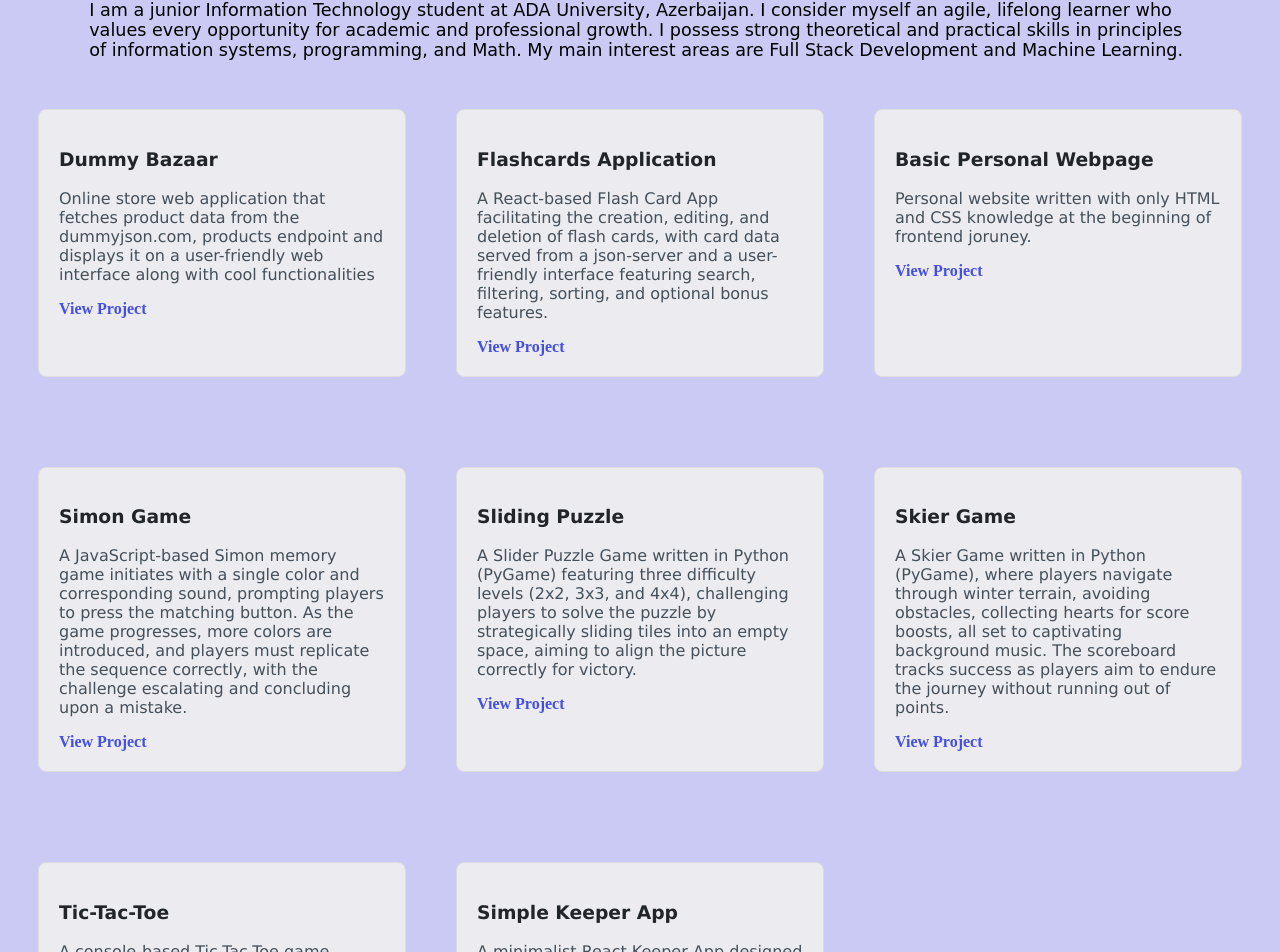
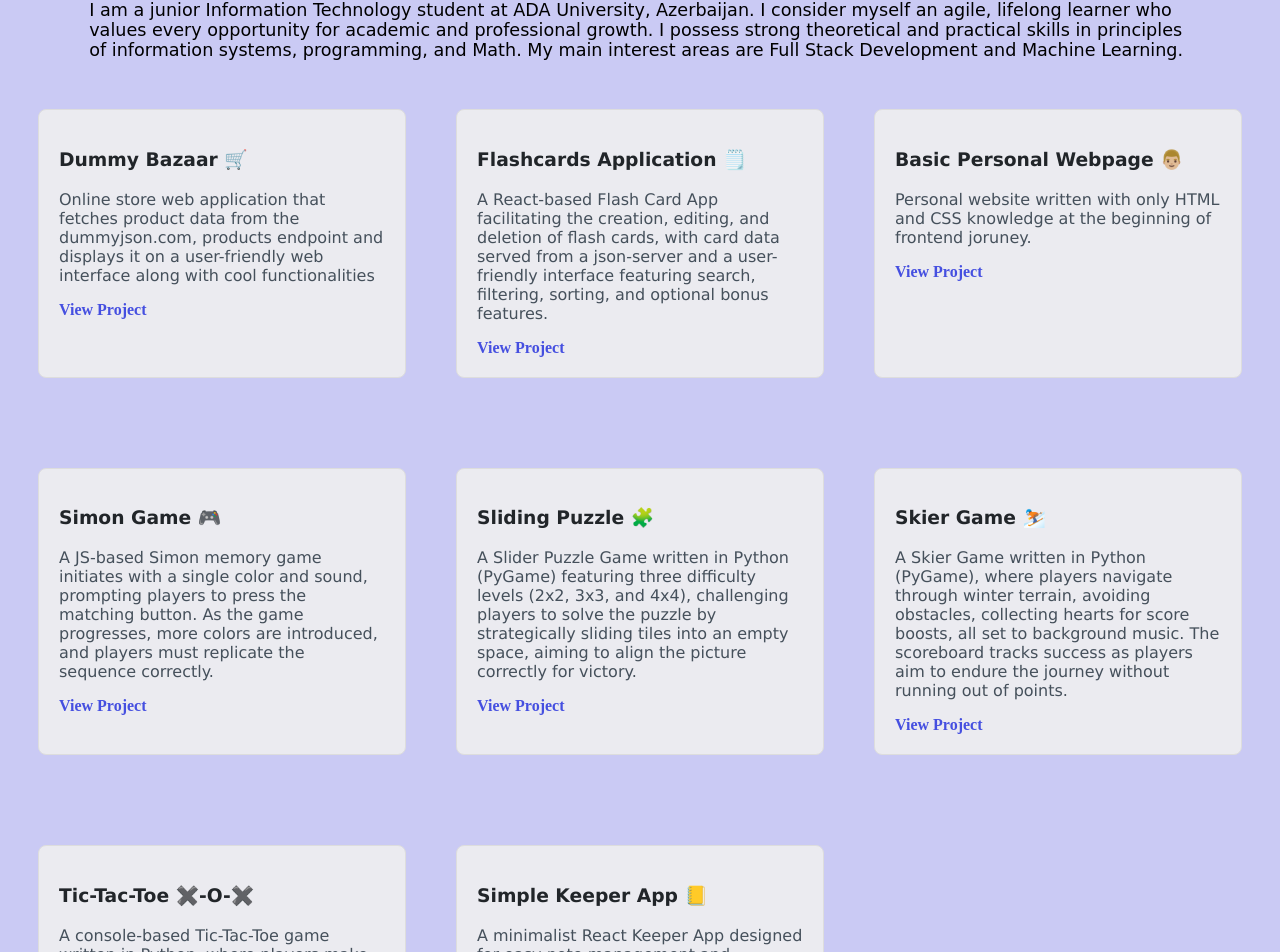
Before and after one commit to mammadmammadov/Web_1_Fall-2023_Assignment-3, a React (Create React App) app in the folder card-application/: page / in a window 1280 px wide. Shown: the part 162-1114 px from the top of the page. Built offline with nearby package versions, Linux system fonts and the light colour scheme.

Commit message:
Popop design updates

```diff
--- a/card-application/src/assets/EditFlashcards.css
+++ b/card-application/src/assets/EditFlashcards.css
@@ -1,18 +1,14 @@
 .edit-popup-overlay {
+  display: block;
   position: fixed;
   top: 0;
   left: 0;
   width: 100%;
   height: 100%;
   background: rgba(0, 0, 0, 0.5);
-  z-index: 98;
-  display: none;
+  font-family: "Gill Sans", "Gill Sans MT", Calibri, "Trebuchet MS", sans-serif;
+  z-index: 1000;
 }
-
-.edit-popup-overlay.active {
-  display: block;
-}
-
 .edit-popup {
   position: fixed;
   top: 50%;
@@ -21,17 +17,23 @@
   background-color: #fff;
   padding: 20px;
   border: 1px solid #ccc;
-  z-index: 97;
+  z-index: 990;
   box-shadow: 0px 0px 15px 0px rgba(0, 0, 0, 0.2);
   border-radius: 8px;
   max-width: 400px;
   width: 100%;
   transition: transform 0.3s ease-in-out;
-  display: none;
+  display: flex;
+  z-index: 1001;
+}
+
+.edit-popup-overlay.active {
+  display: block;
 }
 
 .edit-popup.active {
   display: block;
+  pointer-events: auto;
 }
 
 h2 {
--- a/card-application/src/components/EditForm.jsx
+++ b/card-application/src/components/EditForm.jsx
@@ -1,4 +1,4 @@
-import "../assets/AddCard.css";
+import "../assets/EditFlashCards.css";
 import React, { useState } from "react";
 
 const EditForm = ({ initialData, onSave, onCancel }) => {
@@ -19,7 +19,7 @@ const EditForm = ({ initialData, onSave, onCancel }) => {
 
   return (
     <div className={`open`}>
-      <div className="modal-content">
+      <div className="popup-content">
         <div className="edit-form">
           <label>
             Front:
--- a/card-application/src/components/ProjectList.js
+++ b/card-application/src/components/ProjectList.js
@@ -1,49 +1,49 @@
 const projectList = [
   {
     id: 1,
-    title: "Dummy Bazaar",
+    title: "Dummy Bazaar 🛒",
     description: "Online store web application that fetches product data from the dummyjson.com, products endpoint and displays it on a user-friendly web interface along with cool functionalities",
     link: "https://mammadmammadov.github.io/Web-1_Fall-2023_Assignment-2/",
   },
     {
       id: 2,
-      title: "Flashcards Application",
+      title: "Flashcards Application 🗒️",
       description: "A React-based Flash Card App facilitating the creation, editing, and deletion of flash cards, with card data served from a json-server and a user-friendly interface featuring search, filtering, sorting, and optional bonus features.      ",
       link: "https://github.com/mammadmammadov/Web_1_Fall-2023_Assignment-3",
     },
     {
       id: 3,
-      title: "Basic Personal Webpage",
+      title: "Basic Personal Webpage 👨🏼",
       description: "Personal website written with only HTML and CSS knowledge at the beginning of frontend joruney.",
       link: "https://mammadmammadov.github.io/Personal-Website-Web-1-Fall_2023/",
     },
     {
       id: 4,
-      title: "Simon Game",
-      description: "A JavaScript-based Simon memory game initiates with a single color and corresponding sound, prompting players to press the matching button. As the game progresses, more colors are introduced, and players must replicate the sequence correctly, with the challenge escalating and concluding upon a mistake.",
+      title: "Simon Game 🎮",
+      description: "A JS-based Simon memory game initiates with a single color and sound, prompting players to press the matching button. As the game progresses, more colors are introduced, and players must replicate the sequence correctly.",
       link: "https://mammadmammadov.github.io/Simon-Game/",
     },
     {
       id: 5,
-      title: "Sliding Puzzle",
+      title: "Sliding Puzzle 🧩",
       description: "A Slider Puzzle Game written in Python (PyGame) featuring three difficulty levels (2x2, 3x3, and 4x4), challenging players to solve the puzzle by strategically sliding tiles into an empty space, aiming to align the picture correctly for victory.",
       link: "https://github.com/mammadmammadov/sliding-puzzle",
     },
     {
       id:6,
-      title:"Skier Game",
-      description:"A Skier Game written in Python (PyGame), where players navigate through winter terrain, avoiding obstacles, collecting hearts for score boosts, all set to captivating background music. The scoreboard tracks success as players aim to endure the journey without running out of points.",
+      title:"Skier Game ⛷️",
+      description:"A Skier Game written in Python (PyGame), where players navigate through winter terrain, avoiding obstacles, collecting hearts for score boosts, all set to background music. The scoreboard tracks success as players aim to endure the journey without running out of points.",
       link:"https://github.com/mammadmammadov/Skier-Game"
     },
     {
       id:7,
-      title:"Tic-Tac-Toe",
+      title:"Tic-Tac-Toe ✖️-O-✖️",
       description:"A console-based Tic-Tac-Toe game written in Python, where players make moves by selecting positions on the board, seeing the updated display after each move. The game alternates between user and computer turns until a player wins or a draw occurs.",
       link:"https://github.com/mammadmammadov/Tic-Tac-Toe"
     },
     {
       id:8,
-      title:"Simple Keeper App",
+      title:"Simple Keeper App 📒",
       description:"A minimalist React Keeper App designed for easy note management and organization.",
       link:"https://github.com/mammadmammadov/Keeper-App-Project"
     }
```
Also changed, not shown: card-application/flashcards.json (+0 -63 lines), card-application/src/assets/AddCard.css (line endings or trailing spaces), card-application/src/components/FlashcardPage.js (line endings or trailing spaces).
